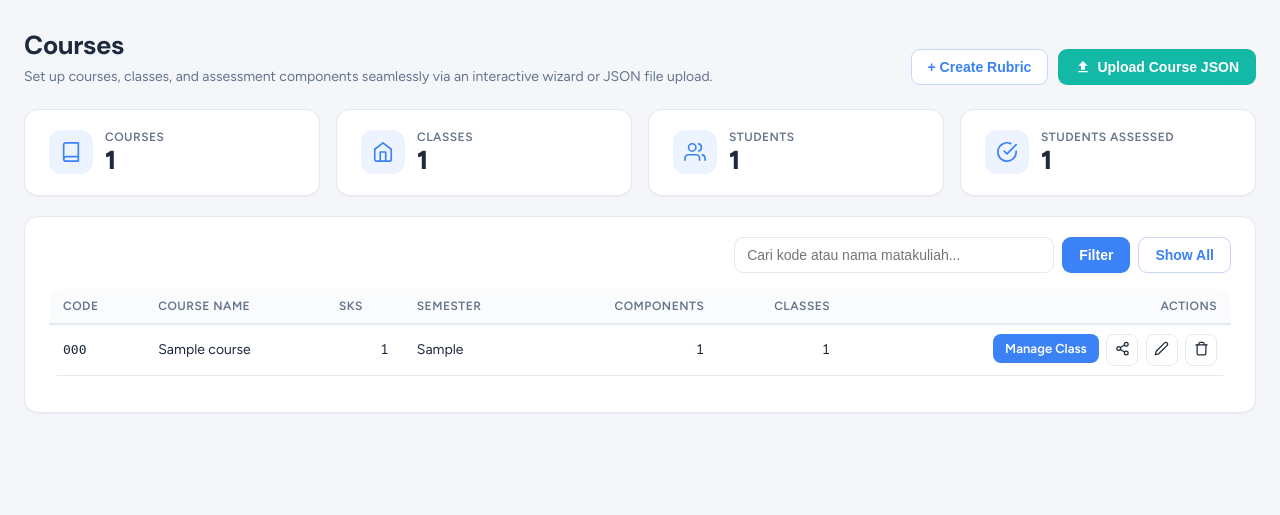
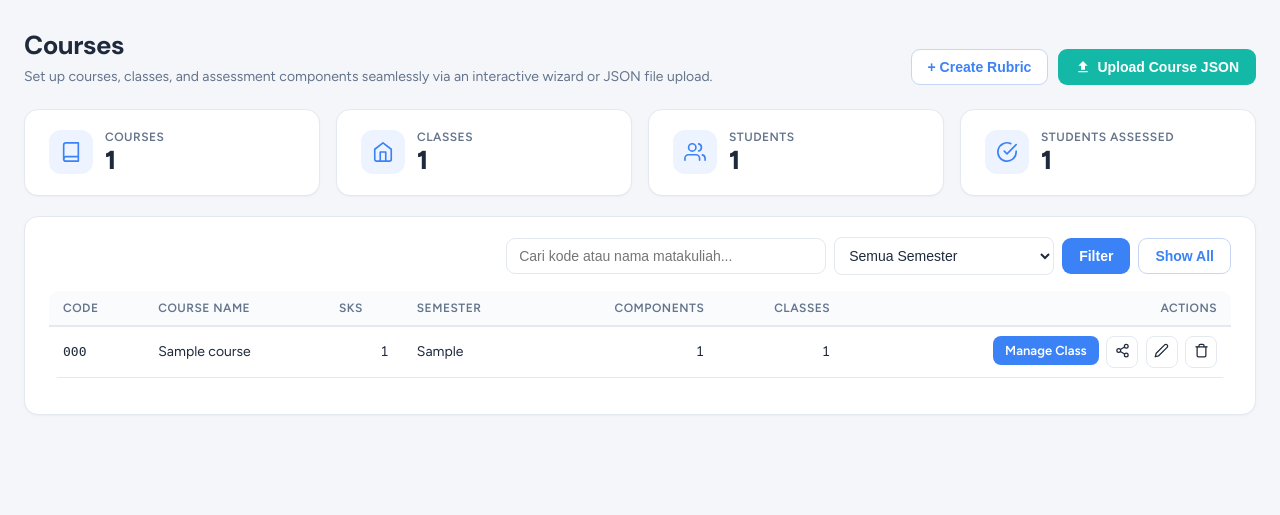
Before and after one commit to idris25muhammad/rubrix-assessment, a Flask app: page /dashboard in a window 1280 px wide. Shown: the part 69-584 px from the top of the page. Run offline with Flask 3, Linux system fonts and the light colour scheme; the visitor is signed in with stand-in values (Sample User, id 1); tables that the repository leaves empty hold one stand-in row (values such as "Sample post").

Commit message:
feat: add semester filter dropdown to dashboard courses table

```diff
--- a/modules/__init__.py
+++ b/modules/__init__.py
@@ -75,6 +75,7 @@ def create_app():
             "portfolio": _url_pat("courses.portfolio_page", "class_id"),
             "portfolio_course": _url_pat("courses.portfolio_course_page", "course_id"),
             "api_courses": url_for("courses.api_courses"),
+            "api_semesters": url_for("courses.api_semesters"),
             "api_dashboard": url_for("courses.api_dashboard"),
             "api_upload": url_for("courses.api_upload_course"),
             "api_create": url_for("courses.api_create_course"),
--- a/modules/blueprints/courses.py
+++ b/modules/blueprints/courses.py
@@ -15,7 +15,7 @@ bp = Blueprint("courses", __name__)
 MAX_STUDENTS = 40
 
 
-def _courses_for_user(user, q_param="", page=1, per_page=10):
+def _courses_for_user(user, q_param="", semester="", page=1, per_page=10):
     q = Course.query
     if user["role"] == "tim_kurikulum":
         program = (user.get("study_program") or "").strip() or "RKS"
@@ -34,6 +34,9 @@ def _courses_for_user(user, q_param="", page=1, per_page=10):
                 Course.course_name.ilike(f"%{q_param}%")
             )
         )
+
+    if semester:
+        q = q.filter(Course.semester == semester)
 
     total_count = q.count()
     total_pages = max(1, (total_count + per_page - 1) // per_page)
@@ -115,8 +118,28 @@ def portfolio_course_page(course_id):
 def api_courses():
     user = current_user()
     q_param = request.args.get("q", "").strip()
+    semester = request.args.get("semester", "").strip()
     page = int(request.args.get("page", 1))
-    return jsonify(_courses_for_user(user, q_param, page))
+    return jsonify(_courses_for_user(user, q_param, semester, page))
+
+
+@bp.route("/api/semesters")
+@api_login_required
+def api_semesters():
+    user = current_user()
+    if user["role"] == "tim_kurikulum":
+        program = (user.get("study_program") or "").strip() or "RKS"
+        semesters = db.session.query(Course.semester).filter(Course.study_program == program).distinct().all()
+    else:
+        accessible_ids = {
+            c.id for c in Course.query.all()
+            if c.owner_id == user["id"] or user["id"] in c.get_shared_with()
+        }
+        semesters = db.session.query(Course.semester).filter(Course.id.in_(accessible_ids)).distinct().all()
+
+    sem_list = [s[0] for s in semesters if s[0] and s[0].strip()]
+    sem_list.sort(reverse=True)
+    return jsonify(sem_list)
 
 
 @bp.route("/api/courses/create", methods=["POST"])
--- a/templates/index.html
+++ b/templates/index.html
@@ -24,6 +24,9 @@
   <div class="table-toolbar"
     style="margin-bottom: 16px; display: flex; gap: 8px; align-items: center; justify-content: flex-end;">
     <input type="text" id="course-search" class="search-input" placeholder="Cari kode atau nama matakuliah...">
+    <select id="course-semester-filter" class="search-input" style="width: 220px; height: 38px; border-radius: 8px; border: 1px solid var(--border); padding: 0 10px; font-size: 14px; background: var(--card); color: var(--text);">
+      <option value="">Semua Semester</option>
+    </select>
     <button class="btn btn-primary" id="btn-filter">Filter</button>
     <button class="btn btn-outline" id="btn-show-all">Show All</button>
   </div>
@@ -315,8 +318,9 @@
   async function loadCourses(query = currentSearch, page = currentPage) {
     currentSearch = query;
     currentPage = page;
-
-    const res = await fetch(u('api_courses') + `?q=${encodeURIComponent(query)}&page=${page}`);
+    const semester = document.getElementById('course-semester-filter') ? document.getElementById('course-semester-filter').value : '';
+
+    const res = await fetch(u('api_courses') + `?q=${encodeURIComponent(query)}&semester=${encodeURIComponent(semester)}&page=${page}`);
     const data = await res.json();
     const courses = data.courses || [];
     const body = document.getElementById('course-body');
@@ -588,8 +592,16 @@
   });
   document.getElementById('btn-show-all').addEventListener('click', () => {
     document.getElementById('course-search').value = '';
+    const semesterFilter = document.getElementById('course-semester-filter');
+    if (semesterFilter) semesterFilter.value = '';
     loadCourses('', 1);
   });
+
+  if (document.getElementById('course-semester-filter')) {
+    document.getElementById('course-semester-filter').addEventListener('change', () => {
+      triggerFilter();
+    });
+  }
 
   async function loadDefaultInstruments() {
     try {
@@ -637,8 +649,27 @@
     sel.value = val;
   }
 
+  async function loadFilterSemesters() {
+    try {
+      const res = await fetch(u('api_semesters'));
+      const semesters = await res.json();
+      const select = document.getElementById('course-semester-filter');
+      if (!select) return;
+
+      let html = '<option value="">Semua Semester</option>';
+      semesters.forEach(s => {
+        html += `<option value="${s}">${s}</option>`;
+      });
+      select.innerHTML = html;
+    } catch (e) {
+      console.error('Failed to load filter semesters:', e);
+    }
+  }
+
   populateSemesterSelect();
-  loadCourses();
+  loadFilterSemesters().then(() => {
+    loadCourses();
+  });
   loadDashboard();
   loadDefaultInstruments();
 
```
